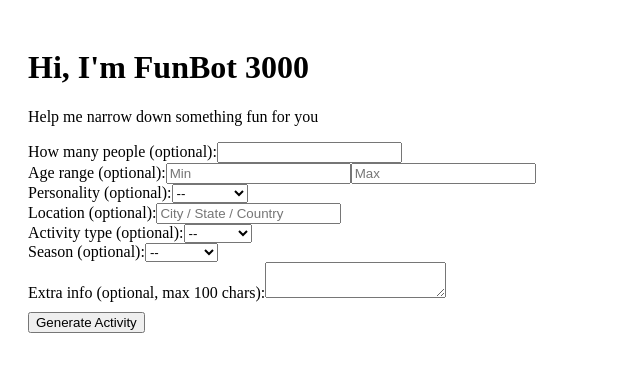
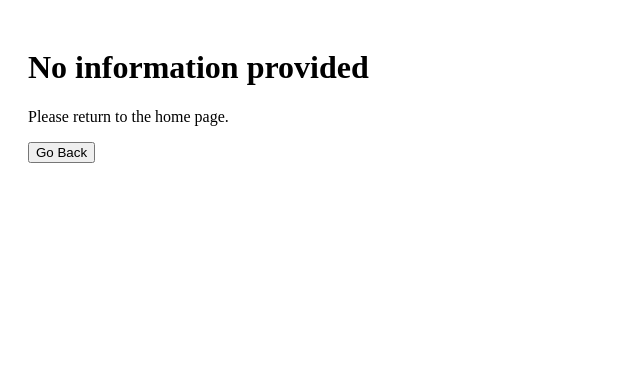
Before and after one commit to christensenandrew455-cell/funbot3000, a Next.js app: page /results in a window 1280 px wide. Shown: the top 372 px of the page, without its empty margins (0-640 px from the left). Built offline with nearby package versions, Linux system fonts and the light colour scheme.

Commit message:
Update page.js

```diff
--- a/app/results/page.js
+++ b/app/results/page.js
@@ -1,127 +1,101 @@
-'use client'; // ✅ THIS IS REQUIRED AT THE TOP
+'use client';
 
-import { useState, Suspense } from 'react';
+import React, { useState, useEffect } from 'react';
+import { useSearchParams } from 'next/navigation';
 
-export default function Home() {
-  const [formData, setFormData] = useState(null);
+export default function ResultsPage() {
+  const searchParams = useSearchParams();
 
-  const handleSubmit = (e) => {
-    e.preventDefault();
-    const data = Object.fromEntries(new FormData(e.target).entries());
-    setFormData(data);
-  };
+  // Convert query params → JS object
+  const initialData = Object.fromEntries(searchParams.entries());
 
-  const handleReset = () => setFormData(null);
+  // If no query params, no data yet
+  const [formData, setFormData] = useState(
+    Object.keys(initialData).length ? initialData : null
+  );
 
-  // Results component inside the same file
-  const Results = ({ data }) => {
   const [activity, setActivity] = useState('');
-    const [loading, setLoading] = useState(true);
+  const [loading, setLoading] = useState(false);
 
-    // Fetch activity on mount
-    React.useEffect(() => {
+  // Fetch activity when formData exists
+  useEffect(() => {
+    if (!formData) return;
+
     async function fetchActivity() {
       setLoading(true);
+
       const res = await fetch('/api/generate', {
         method: 'POST',
         headers: { 'Content-Type': 'application/json' },
-          body: JSON.stringify(data),
+        body: JSON.stringify(formData),
       });
+
       const json = await res.json();
       setActivity(json.result || 'No activity found.');
       setLoading(false);
     }
+
     fetchActivity();
-    }, [data]);
+  }, [formData]);
 
-    if (loading) return <p>Generating activity...</p>;
+  // Reset everything + show form again
+  const handleReset = () => {
+    window.location.href = '/';
+  };
 
+  if (!formData) {
     return (
-      <div style={{ border: '1px solid #ccc', padding: '10px', marginTop: '20px' }}>
-        <h2>Fun Activity</h2>
-        <p>{activity.split('\n')[0]}</p>
-        <details>
-          <summary>Full Description</summary>
-          <p>{activity}</p>
-        </details>
-        <button onClick={handleReset} style={{ marginTop: '10px', marginRight: '10px' }}>
-          Update Information
-        </button>
-        <button onClick={() => window.location.reload()} style={{ marginTop: '10px' }}>
-          Generate Again
+      <div style={{ padding: '20px' }}>
+        <h1>No information provided</h1>
+        <p>Please return to the home page.</p>
+        <button onClick={() => (window.location.href = '/')}>
+          Go Back
         </button>
       </div>
     );
-  };
+  }
 
   return (
     <div style={{ padding: '20px' }}>
-      <h1>Hi, I'm FunBot 3000</h1>
-      <p>Help me narrow down something fun for you</p>
+      <h1>Your Fun Activity 🎉</h1>
 
-      {!formData && (
-        <form onSubmit={handleSubmit}>
-          <label>
-            How many people (optional):
-            <input type="number" name="people" />
-          </label>
-          <br />
-          <label>
-            Age range (optional):
-            <input type="number" name="ageMin" placeholder="Min" />
-            <input type="number" name="ageMax" placeholder="Max" />
-          </label>
-          <br />
-          <label>
-            Personality (optional):
-            <select name="personality">
-              <option value="">--</option>
-              <option value="introvert">Introvert</option>
-              <option value="extrovert">Extrovert</option>
-            </select>
-          </label>
-          <br />
-          <label>
-            Location (optional):
-            <input type="text" name="location" placeholder="City / State / Country" />
-          </label>
-          <br />
-          <label>
-            Activity type (optional):
-            <select name="activityType">
-              <option value="">--</option>
-              <option value="inside">Inside</option>
-              <option value="outside">Outside</option>
-              <option value="both">Both</option>
-            </select>
-          </label>
-          <br />
-          <label>
-            Season (optional):
-            <select name="season">
-              <option value="">--</option>
-              <option value="spring">Spring</option>
-              <option value="summer">Summer</option>
-              <option value="fall">Fall</option>
-              <option value="winter">Winter</option>
-            </select>
-          </label>
-          <br />
-          <label>
-            Extra info (optional, max 100 chars):
-            <textarea name="extraInfo" maxLength={100}></textarea>
-          </label>
-          <br />
-          <button type="submit" style={{ marginTop: '10px' }}>
-            Generate Activity
+      {loading && <p>Generating activity...</p>}
+
+      {!loading && activity && (
+        <div style={{
+          border: '1px solid #ccc',
+          padding: '15px',
+          marginTop: '20px',
+          borderRadius: '8px'
+        }}>
+          <h2>Result</h2>
+
+          {/* Short summary */}
+          <p>{activity.split('\n')[0]}</p>
+
+          <details style={{ marginTop: '10px' }}>
+            <summary>Full Description</summary>
+            <p style={{ marginTop: '10px' }}>
+              {activity}
+            </p>
+          </details>
+
+          <div style={{ marginTop: '20px' }}>
+            <button
+              onClick={() => window.location.reload()}
+              style={{ marginRight: '10px', padding: '8px 12px' }}
+            >
+              Generate Again
             </button>
-        </form>
-      )}
 
-      {formData && (
-        <Suspense fallback={<p>Generating activity...</p>}>
-          <Results data={formData} />
-        </Suspense>
+            <button
+              onClick={handleReset}
+              style={{ padding: '8px 12px' }}
+            >
+              Update Information
+            </button>
+          </div>
+        </div>
       )}
     </div>
   );
```
Lines whose indentation alone changed are shown as unchanged.
